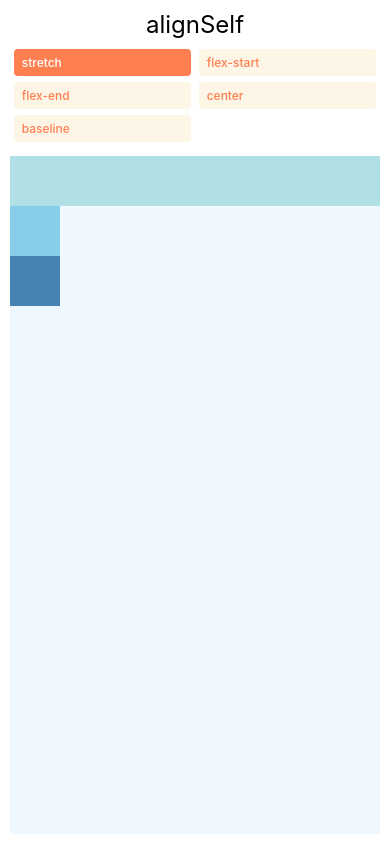
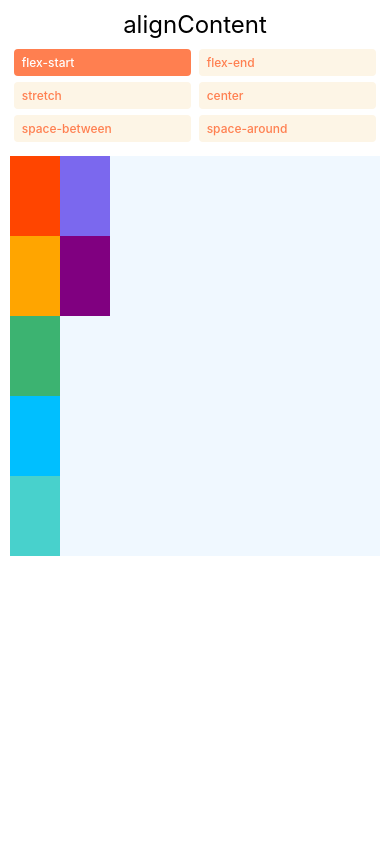
Before and after one commit to eunice0603/appdev2, a React Native app in the folder react-native-flexbox/: screen / in a window 390 px wide. Built offline with nearby package versions, Linux system fonts and the light colour scheme.

Commit message:
Done with align content section

```diff
--- /dev/null
+++ b/react-native-flexbox/components/AlignContent.js
@@ -0,0 +1,106 @@
+import {useState} from 'react';
+import {View, TouchableOpacity, Text, StyleSheet} from 'react-native';
+
+const AlignContentLayout = () => {
+  const [alignContent, setAlignContent] = useState('flex-start');
+
+  return (
+    <PreviewLayout
+      label="alignContent"
+      selectedValue={alignContent}
+      values={[
+        'flex-start',
+        'flex-end',
+        'stretch',
+        'center',
+        'space-between',
+        'space-around',
+      ]}
+      setSelectedValue={setAlignContent}>
+      <View style={[styles.box, {backgroundColor: 'orangered'}]} />
+      <View style={[styles.box, {backgroundColor: 'orange'}]} />
+      <View style={[styles.box, {backgroundColor: 'mediumseagreen'}]} />
+      <View style={[styles.box, {backgroundColor: 'deepskyblue'}]} />
+      <View style={[styles.box, {backgroundColor: 'mediumturquoise'}]} />
+      <View style={[styles.box, {backgroundColor: 'mediumslateblue'}]} />
+      <View style={[styles.box, {backgroundColor: 'purple'}]} />
+    </PreviewLayout>
+  );
+};
+
+const PreviewLayout = ({
+  label,
+  children,
+  values,
+  selectedValue,
+  setSelectedValue,
+}) => (
+  <View style={{padding: 10, flex: 1}}>
+    <Text style={styles.label}>{label}</Text>
+    <View style={styles.row}>
+      {values.map(value => (
+        <TouchableOpacity
+          key={value}
+          onPress={() => setSelectedValue(value)}
+          style={[styles.button, selectedValue === value && styles.selected]}>
+          <Text
+            style={[
+              styles.buttonLabel,
+              selectedValue === value && styles.selectedLabel,
+            ]}>
+            {value}
+          </Text>
+        </TouchableOpacity>
+      ))}
+    </View>
+    <View style={[styles.container, {[label]: selectedValue}]}>{children}</View>
+  </View>
+);
+
+const styles = StyleSheet.create({
+  container: {
+    flex: 1,
+    flexWrap: 'wrap',
+    marginTop: 8,
+    backgroundColor: 'aliceblue',
+    maxHeight: 400,
+  },
+  box: {
+    width: 50,
+    height: 80,
+  },
+  row: {
+    flexDirection: 'row',
+    flexWrap: 'wrap',
+  },
+  button: {
+    paddingHorizontal: 8,
+    paddingVertical: 6,
+    borderRadius: 4,
+    backgroundColor: 'oldlace',
+    alignSelf: 'flex-start',
+    marginHorizontal: '1%',
+    marginBottom: 6,
+    minWidth: '48%',
+    textAlign: 'center',
+  },
+  selected: {
+    backgroundColor: 'coral',
+    borderWidth: 0,
+  },
+  buttonLabel: {
+    fontSize: 12,
+    fontWeight: '500',
+    color: 'coral',
+  },
+  selectedLabel: {
+    color: 'white',
+  },
+  label: {
+    textAlign: 'center',
+    marginBottom: 10,
+    fontSize: 24,
+  },
+});
+
+export default AlignContentLayout;
--- a/react-native-flexbox/index.js
+++ b/react-native-flexbox/index.js
@@ -7,8 +7,9 @@ import DirectionLayout from './components/LayoutDirection';
 import JustifyContentBasics from './components/JustifyContent';
 import AlignItemsLayout from './components/AlignItems';
 import AlignSelfLayout from './components/AlignSelf';
+import AlignContentLayout from './components/AlignContent';
 
 // registerRootComponent calls AppRegistry.registerComponent('main', () => App);
 // It also ensures that whether you load the app in Expo Go or in a native build,
 // the environment is set up appropriately
-registerRootComponent(AlignSelfLayout);
+registerRootComponent(AlignContentLayout);
```
